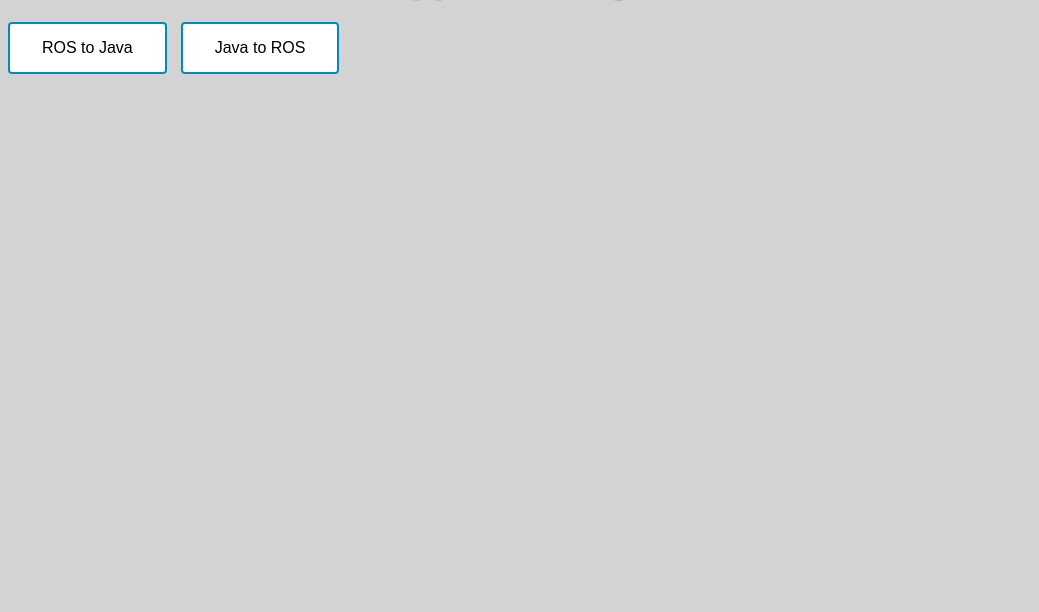
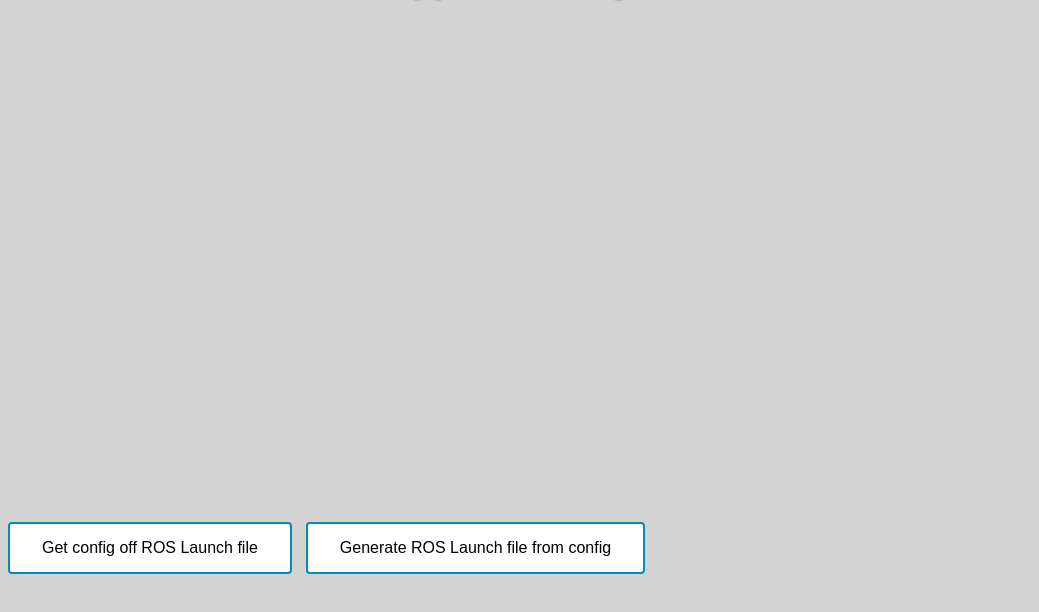
Before and after one commit to Whippsie/Whippsie.github.io, a plain HTML site: page index.html in a window 1280 px wide. Shown: the part 72-684 px from the top of the page, without its empty margins (0-1039 px from the left). Drawn offline with nearby package versions, Linux system fonts and the light colour scheme; no server answers.

Commit message:
Changed UI for less confusion

```diff
--- a/index.html
+++ b/index.html
@@ -70,6 +70,8 @@ $(document).ready(function(){
 </head>
 <body>
 <h1 id="title"> Prototype - Configuration Duckietown </h1>
+<div id="space">
+</div>
 <!--<div id="div_camera" class="div_radio">
 <h3> Camera </h3>
 <!--
@@ -93,11 +95,11 @@ $(document).ready(function(){
 -->
 <div id="div_buttons">
 	<div class="btn">
-		<button id="btn_ros2java" onclick="rosToJava()">ROS to Java</button>
+		<button id="btn_ros2java" onclick="rosToJava()">Get config off ROS Launch file</button>
 		<a download="" id="downloadlinkjava" style="display: none">Download Java</a>
 	</div>
 	<div class="btn">
-		<button id="btn_java2ros" onclick="parsetoROS()">Java to ROS</button>
+		<button id="btn_java2ros" onclick="parsetoROS()">Generate ROS Launch file from config</button>
 		<a download="" id="downloadlinkros" style="display: none">Download ROS</a>
 	</div>
 </div>
--- a/styles/style.css
+++ b/styles/style.css
@@ -9,6 +9,10 @@
 	clear: both;
 }
 
+#space{
+	height:500px;
+	width:100%;
+}
 button{
 	border-radius: 4px;
 	background-color: white;
```
